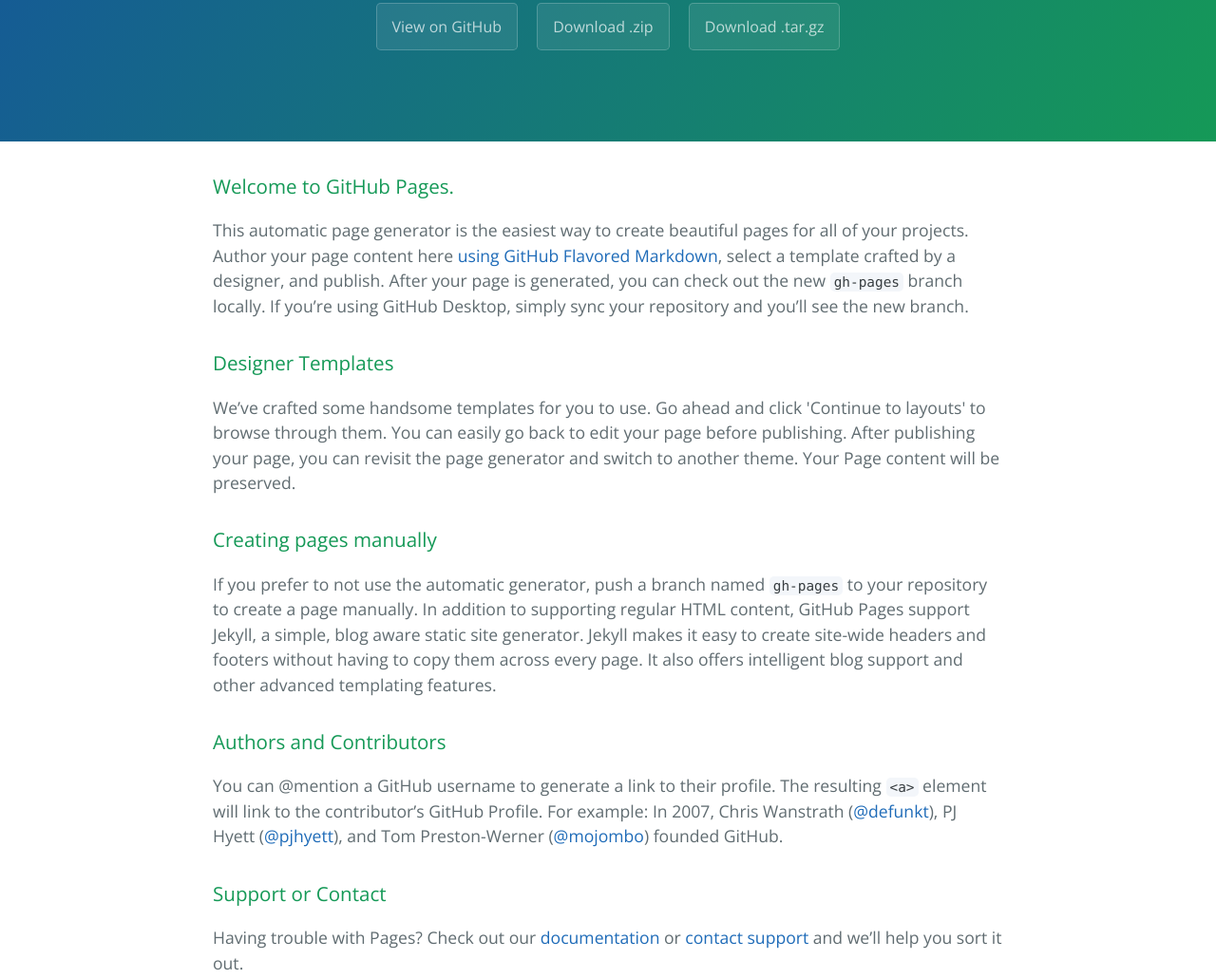
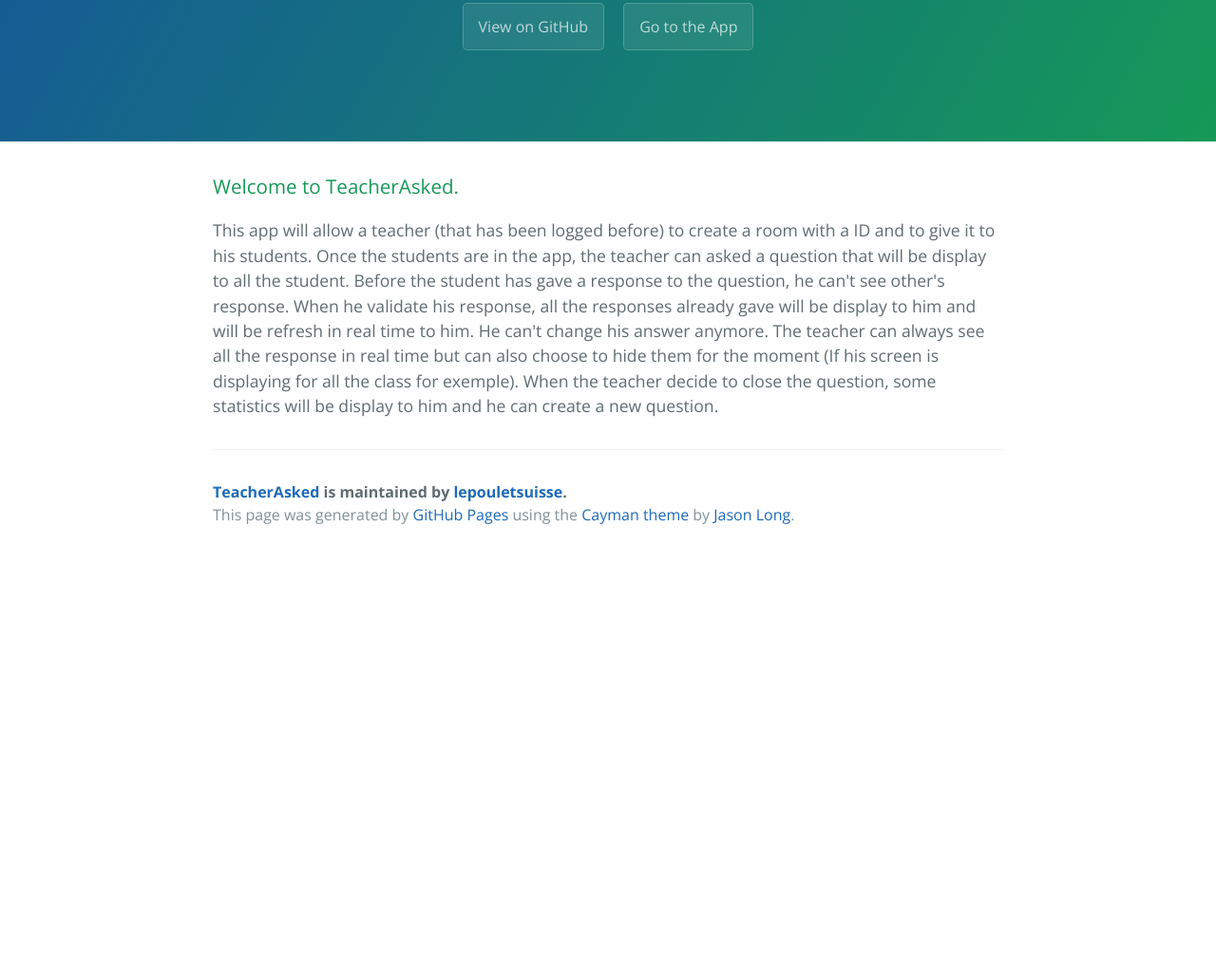
Before and after one commit to lepouletsuisse/TeacherAsked-webapp, a plain HTML site: page index.html in a window 1280 px wide. Shown: the part 187-1217 px from the top of the page at 95% size. After the commit the page ends 800 px from the top, so only its background shows below. Drawn offline with nearby package versions, Linux system fonts and the light colour scheme.

Commit message:
Initial landing page

```diff
--- a/index.html
+++ b/index.html
@@ -1,57 +1,32 @@
-<!DOCTYPE html>
-<html lang="en-us">
-  <head>
+<html lang="en-us"><head>
     <meta charset="UTF-8">
     <title>TeacherAsked by lepouletsuisse</title>
     <meta name="viewport" content="width=device-width, initial-scale=1">
     <link rel="stylesheet" type="text/css" href="stylesheets/normalize.css" media="screen">
-    <link href='https://fonts.googleapis.com/css?family=Open+Sans:400,700' rel='stylesheet' type='text/css'>
+    <link href="https://fonts.googleapis.com/css?family=Open+Sans:400,700" rel="stylesheet" type="text/css">
     <link rel="stylesheet" type="text/css" href="stylesheets/stylesheet.css" media="screen">
     <link rel="stylesheet" type="text/css" href="stylesheets/github-light.css" media="screen">
-  </head>
+  <style type="text/css">:root #header + #content > #left > #rlblock_left
+{display:none !important;}</style></head>
   <body>
     <section class="page-header">
       <h1 class="project-name">TeacherAsked</h1>
       <h2 class="project-tagline"></h2>
       <a href="https://github.com/lepouletsuisse/TeacherAsked-webapp" class="btn">View on GitHub</a>
-      <a href="https://github.com/lepouletsuisse/TeacherAsked-webapp/zipball/master" class="btn">Download .zip</a>
-      <a href="https://github.com/lepouletsuisse/TeacherAsked-webapp/tarball/master" class="btn">Download .tar.gz</a>
+      <a href="#" class="btn">Go to the App</a>
+
     </section>
 
     <section class="main-content">
       <h3>
-<a id="welcome-to-github-pages" class="anchor" href="#welcome-to-github-pages" aria-hidden="true"><span aria-hidden="true" class="octicon octicon-link"></span></a>Welcome to GitHub Pages.</h3>
+        <a id="welcome-to-github-pages" class="anchor" href="#welcome-to-github-pages" aria-hidden="true"><span aria-hidden="true" class="octicon octicon-link"></span></a>Welcome to TeacherAsked.
+      </h3>
 
-<p>This automatic page generator is the easiest way to create beautiful pages for all of your projects. Author your page content here <a href="https://guides.github.com/features/mastering-markdown/">using GitHub Flavored Markdown</a>, select a template crafted by a designer, and publish. After your page is generated, you can check out the new <code>gh-pages</code> branch locally. If you’re using GitHub Desktop, simply sync your repository and you’ll see the new branch.</p>
-
-<h3>
-<a id="designer-templates" class="anchor" href="#designer-templates" aria-hidden="true"><span aria-hidden="true" class="octicon octicon-link"></span></a>Designer Templates</h3>
-
-<p>We’ve crafted some handsome templates for you to use. Go ahead and click 'Continue to layouts' to browse through them. You can easily go back to edit your page before publishing. After publishing your page, you can revisit the page generator and switch to another theme. Your Page content will be preserved.</p>
-
-<h3>
-<a id="creating-pages-manually" class="anchor" href="#creating-pages-manually" aria-hidden="true"><span aria-hidden="true" class="octicon octicon-link"></span></a>Creating pages manually</h3>
-
-<p>If you prefer to not use the automatic generator, push a branch named <code>gh-pages</code> to your repository to create a page manually. In addition to supporting regular HTML content, GitHub Pages support Jekyll, a simple, blog aware static site generator. Jekyll makes it easy to create site-wide headers and footers without having to copy them across every page. It also offers intelligent blog support and other advanced templating features.</p>
-
-<h3>
-<a id="authors-and-contributors" class="anchor" href="#authors-and-contributors" aria-hidden="true"><span aria-hidden="true" class="octicon octicon-link"></span></a>Authors and Contributors</h3>
-
-<p>You can @mention a GitHub username to generate a link to their profile. The resulting <code>&lt;a&gt;</code> element will link to the contributor’s GitHub Profile. For example: In 2007, Chris Wanstrath (<a href="https://github.com/defunkt" class="user-mention">@defunkt</a>), PJ Hyett (<a href="https://github.com/pjhyett" class="user-mention">@pjhyett</a>), and Tom Preston-Werner (<a href="https://github.com/mojombo" class="user-mention">@mojombo</a>) founded GitHub.</p>
-
-<h3>
-<a id="support-or-contact" class="anchor" href="#support-or-contact" aria-hidden="true"><span aria-hidden="true" class="octicon octicon-link"></span></a>Support or Contact</h3>
-
-<p>Having trouble with Pages? Check out our <a href="https://help.github.com/pages">documentation</a> or <a href="https://github.com/contact">contact support</a> and we’ll help you sort it out.</p>
-
+      <p>This app will allow a teacher (that has been logged before) to create a room with a ID and to give it to his students. Once the students are in the app, the teacher can asked a question that will be display to all the student. Before the student has gave a response to the question, he can't see other's response. When he validate his response, all the responses already gave will be display to him and will be refresh in real time to him. He can't change his answer anymore. The teacher can always see all the response in real time but can also choose to hide them for the moment (If his screen is displaying for all the class for exemple). When the teacher decide to close the question, some statistics will be display to him and he can create a new question.</p>
       <footer class="site-footer">
         <span class="site-footer-owner"><a href="https://github.com/lepouletsuisse/TeacherAsked-webapp">TeacherAsked</a> is maintained by <a href="https://github.com/lepouletsuisse">lepouletsuisse</a>.</span>
-
         <span class="site-footer-credits">This page was generated by <a href="https://pages.github.com">GitHub Pages</a> using the <a href="https://github.com/jasonlong/cayman-theme">Cayman theme</a> by <a href="https://twitter.com/jasonlong">Jason Long</a>.</span>
       </footer>
-
     </section>
-
-
   </body>
 </html>
```
